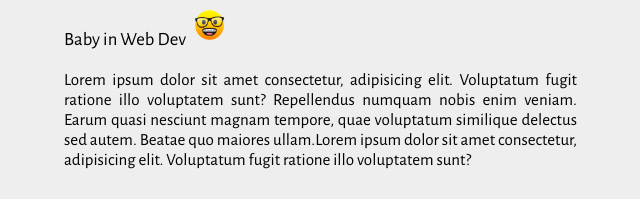
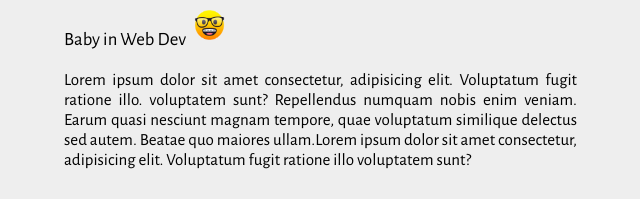
Before and after one commit to Lautitep/profile, a plain HTML site: page index.html in a window 1280 px wide. Shown: the part 223-422 px from the top of the page, 66-706 px from the left. Drawn offline with nearby package versions, Linux system fonts and the light colour scheme.

Commit message:
add text

```diff
--- a/index.html
+++ b/index.html
@@ -14,7 +14,7 @@
         <h1>Hello, I'm Laura <img src="images/partying_face.gif" alt="party" class="gif-size"></h1>
         <h3>Baby in Web Dev <img src="images/nerd_face.gif" alt="dizzy" class="gif-size"></h3>
         <p>Lorem ipsum dolor sit amet consectetur, adipisicing elit. Voluptatum
-        fugit ratione illo voluptatem sunt? Repellendus numquam nobis enim veniam.
+        fugit ratione illo. voluptatem sunt? Repellendus numquam nobis enim veniam.
         Earum quasi nesciunt magnam tempore, quae voluptatum similique delectus sed autem.
         Beatae quo maiores ullam.Lorem ipsum dolor sit amet consectetur, adipisicing elit. Voluptatum
         fugit ratione illo voluptatem sunt?</p>
```
